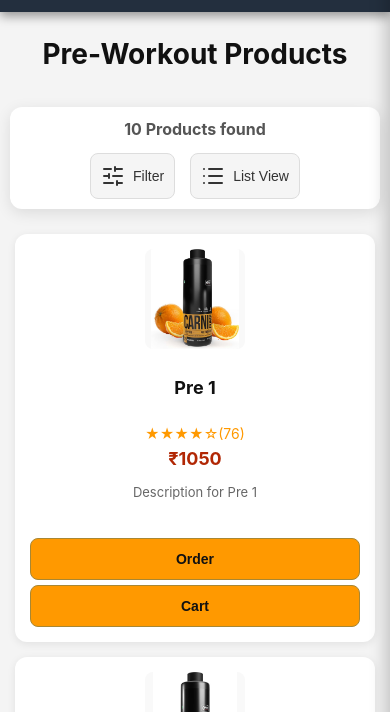
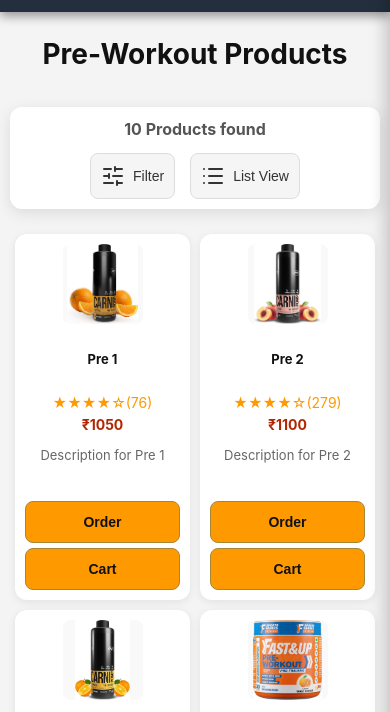
Before and after one commit to vipersoul135-cyber/smfmewuipgraed02-05, a plain HTML site: page pre.html in a window 390 px wide. Shown: the part 56-768 px from the top of the page. Drawn offline with nearby package versions, Linux system fonts and the light colour scheme.

Commit message:
Add files via upload

```diff
--- a/responsive-style.css
+++ b/responsive-style.css
@@ -259,17 +259,26 @@ h2 {
 @media (max-width: 576px) {
     .grid:not(.list-view) {
         display: grid !important;
-        grid-template-columns: 1fr !important; /* Force single column grid on mobile if not in list-view class */
+        grid-template-columns: repeat(2, 1fr) !important; /* Two products per line on mobile */
+        gap: 10px !important;
     }
 
-    /* Standard mobile card for grid view (single column) */
-    .product-card {
-        padding: 15px;
+    .grid:not(.list-view) .product-card {
+        padding: 10px !important;
     }
 
-    .product-card img {
-        width: 100px;
-        height: 100px;
+    .grid:not(.list-view) .product-card img {
+        width: 80px !important;
+        height: 80px !important;
+    }
+
+    .grid:not(.list-view) .product-card h4 {
+        font-size: 13px !important;
+        height: 38px !important;
+    }
+
+    .grid:not(.list-view) .product-card .price {
+        font-size: 14px !important;
     }
 
     /* Small screen list-view adjustments */
```
Also changed, not shown: style.css (+17 -3 lines).
